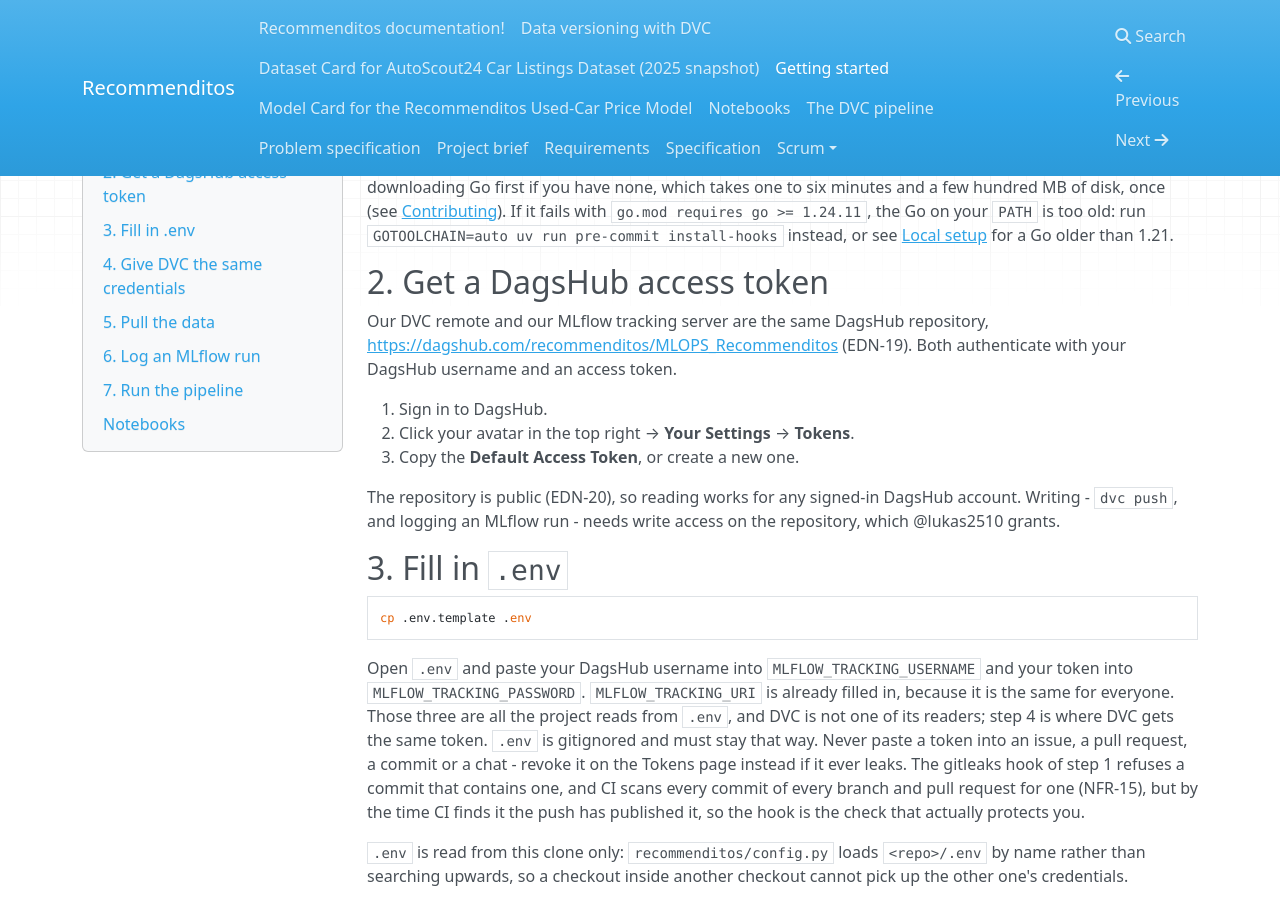
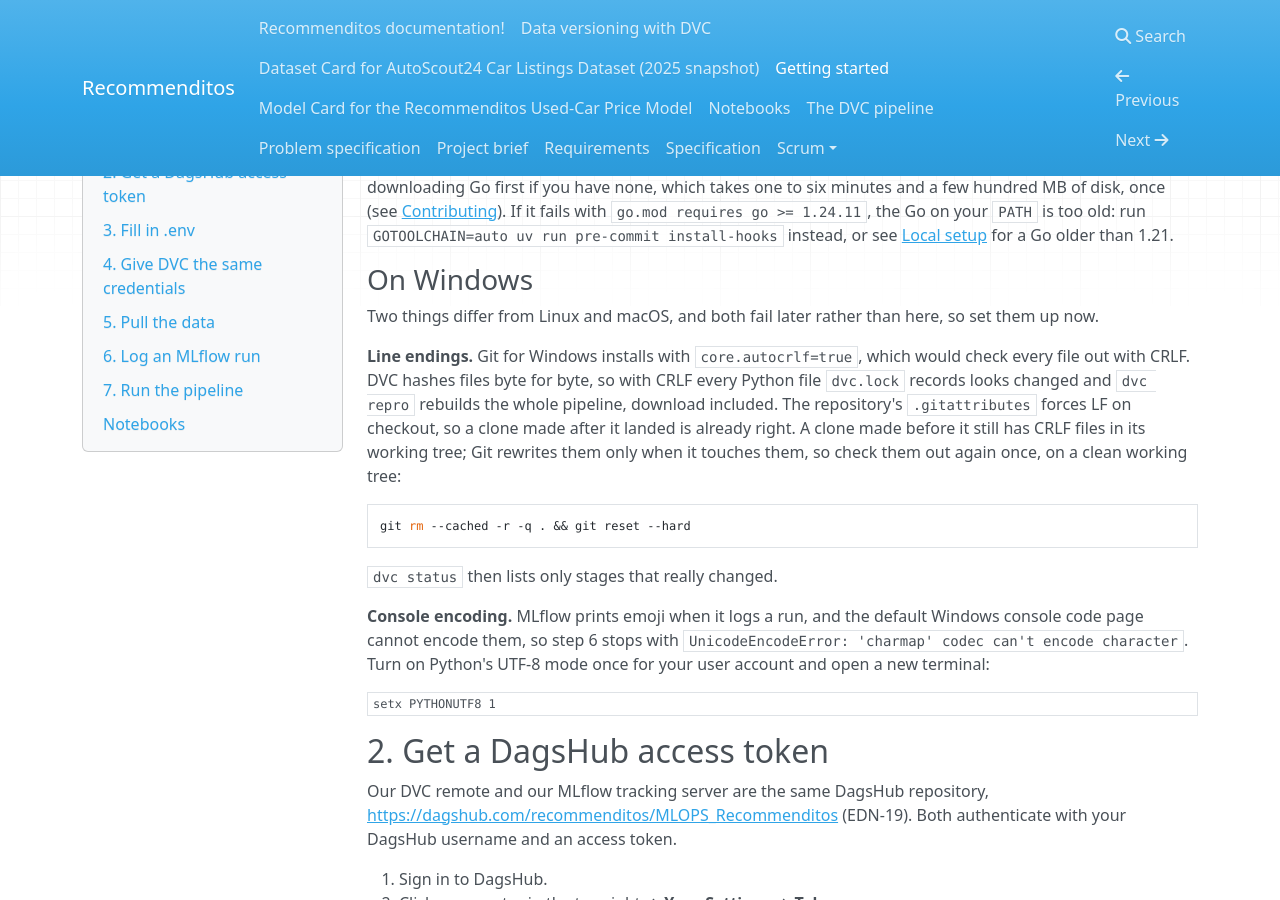
Before and after one commit to mlops-2627q1-mds-upc/MLOPS_Recommenditos, an MkDocs documentation site: the page built from docs/docs/getting-started.md, in a window 1280 px wide and 900 px high, scrolled down 570 px. Built offline with MkDocs 1.6.1, drawn with Linux system fonts in a browser that asks for light colours; nearby versions of some CDN libraries; some of the changed text lies outside the part shown.

Commit message:
fix: force LF line endings so Windows checkouts match dvc.lock
Git for Windows defaults to core.autocrlf=true, which checks files out
with CRLF. DVC hashes bytes, so every Python dependency in dvc.lock looked
changed and dvc repro would rebuild the whole pipeline. .gitattributes now
forces LF, and keeps Git away from the pipeline outputs committed to Git,
whose exact bytes dvc.lock records. The getting-started guide gains a
Windows section covering that and the PYTHONUTF8 fix for MLflow's emoji.

````diff
--- a/docs/docs/getting-started.md
+++ b/docs/docs/getting-started.md
@@ -25,6 +25,28 @@
 `install-hooks` builds the hooks now rather than during your first commit.
 The slow one is gitleaks, which refuses a commit that contains a secret such as the token of step 2: pre-commit builds it from source, downloading Go first if you have none, which takes one to six minutes and a few hundred MB of disk, once (see [Contributing](https://github.com/mlops-2627q1-mds-upc/MLOPS_Recommenditos/blob/main/CONTRIBUTING.md#secrets)).
 If it fails with `go.mod requires go >= 1.24.11`, the Go on your `PATH` is too old: run `GOTOOLCHAIN=auto uv run pre-commit install-hooks` instead, or see [Local setup](https://github.com/mlops-2627q1-mds-upc/MLOPS_Recommenditos/blob/main/CONTRIBUTING.md#local-setup) for a Go older than 1.21.
+
+### On Windows
+
+Two things differ from Linux and macOS, and both fail later rather than here, so set them up now.
+
+**Line endings.** Git for Windows installs with `core.autocrlf=true`, which would check every file out with CRLF.
+DVC hashes files byte for byte, so with CRLF every Python file `dvc.lock` records looks changed and `dvc repro` rebuilds the whole pipeline, download included.
+The repository's `.gitattributes` forces LF on checkout, so a clone made after it landed is already right.
+A clone made before it still has CRLF files in its working tree; Git rewrites them only when it touches them, so check them out again once, on a clean working tree:
+
+```bash
+git rm --cached -r -q . && git reset --hard
+```
+
+`dvc status` then lists only stages that really changed.
+
+**Console encoding.** MLflow prints emoji when it logs a run, and the default Windows console code page cannot encode them, so step 6 stops with `UnicodeEncodeError: 'charmap' codec can't encode character`.
+Turn on Python's UTF-8 mode once for your user account and open a new terminal:
+
+```powershell
+setx PYTHONUTF8 1
+```
 
 ## 2. Get a DagsHub access token
 
@@ -120,6 +142,8 @@
         Copy .env.template to .env and fill in your DagsHub credentials (see docs/docs/getting-started.md).
 ```
 
+A `UnicodeEncodeError` instead, on Windows, means `PYTHONUTF8` is not set in that terminal (see [On Windows](#on-windows)).
+
 All of that lives in `recommenditos/tracking.py`, which is the one place the project configures MLflow, so the `train` stage (#37) reaches DagsHub through exactly the setup you just proved.
 Note the consequence: with no tracking URI configured, nothing is logged anywhere.
 MLflow's own fallback would be a SQLite database in whatever directory you started in, and `tracking.py` refuses that on purpose, so a run that seems to have worked without credentials has not quietly gone somewhere local.
````
Also changed, not shown: 1 other file.
